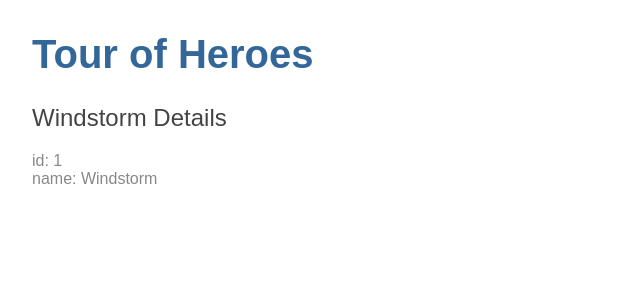
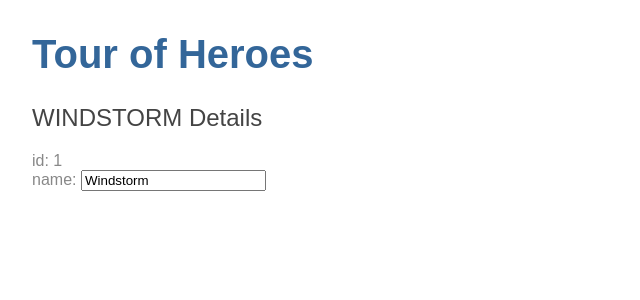
Before and after one commit to l08084/vue-tour-of-heroes-tutorial, a Vue app: page / in a window 1280 px wide. Shown: the top 300 px of the page, without its empty margins (0-640 px from the left). Built offline with nearby package versions, Linux system fonts and the light colour scheme.

Commit message:
ヒーローエディタ

```diff
--- a/src/components/Heroes.vue
+++ b/src/components/Heroes.vue
@@ -1,8 +1,8 @@
 <template>
 <div>
-    <h2>{{hero.name}} Details</h2>
+    <h2>{{hero.name.toUpperCase()}} Details</h2>
     <div><span>id: </span>{{hero.id}}</div>
-    <div><span>name: </span>{{hero.name}}</div>
+    <div><span>name: </span><input v-model="hero.name"></div>
 </div>
 </template>
 
```
